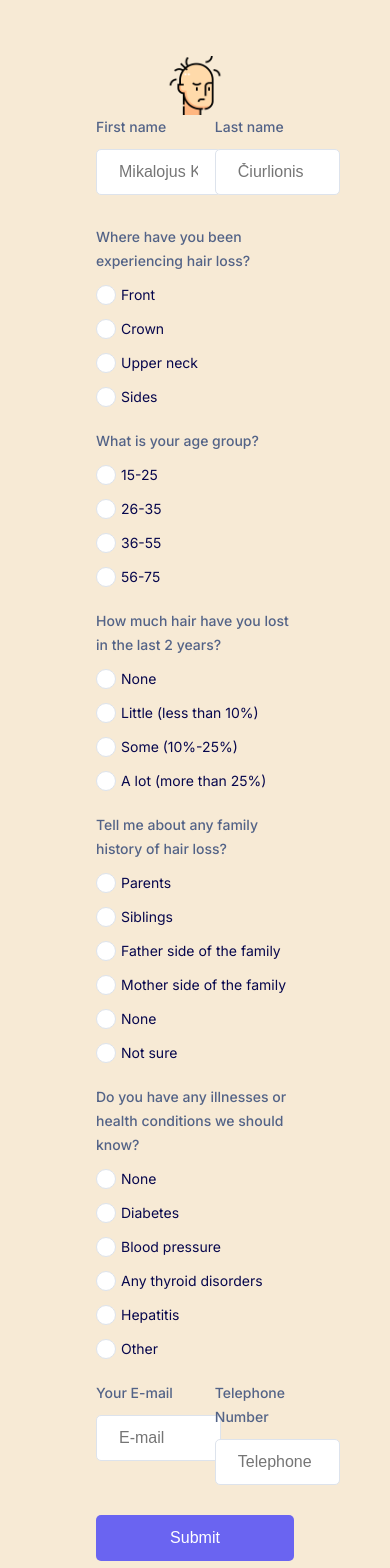
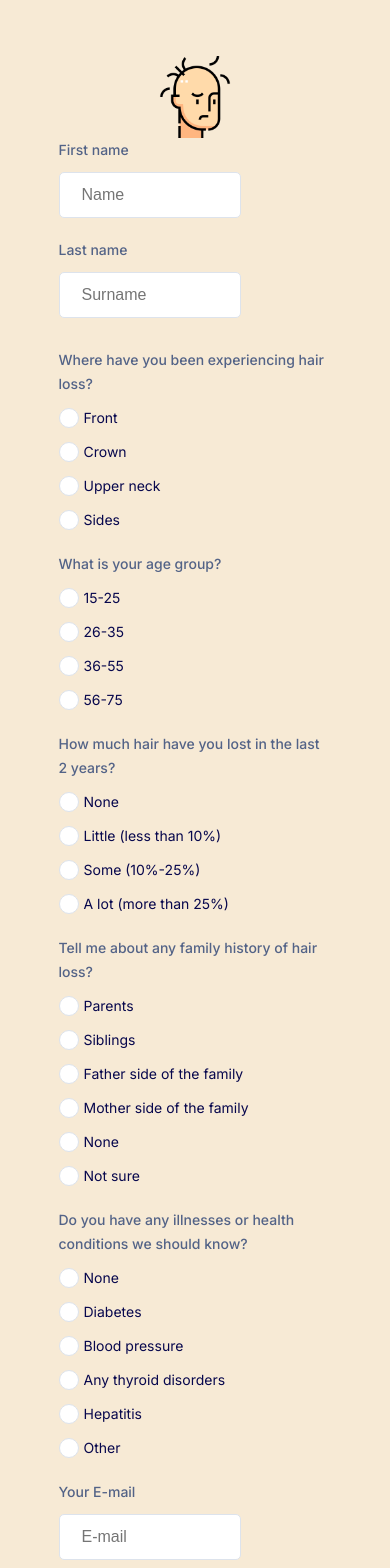
Before and after one commit to abdulhakim-altunkaya/chatgpt_react, a React (Create React App) app: page / in a window 390 px wide. Shown: the part 40-1608 px from the top of the page. Built offline with nearby package versions, Linux system fonts and the light colour scheme; no server answers; the HTML template or start-up script is replaced by a standard one.

Commit message:
css is updated for small screens, prompt improved

```diff
--- a/src/App.js
+++ b/src/App.js
@@ -42,8 +42,8 @@ function App() {
 
         Keep report short for around 2 paragraphs.
 
-        In your response, you can address directly. I mean you can say "You".
-        Advice some pills.
+        In your response, you can address directly. Do not use name.
+        Advice some pills. You can give medications name.
         Do not write it like a letter.
         Do not use medical caution sentences. Just write about the situation and advice our
         company. Use these data for hair loss report:
@@ -77,12 +77,12 @@ function App() {
             <div>
                 <label htmlFor="firstname" className="formbold-form-label"> First name </label>
                 <input type="text" name="firstname" id="firstname" value={inputs.firstname || ""} onChange={handleChange}
-                placeholder="Mikalojus Konstantinas" className="formbold-form-input" />
+                placeholder="Name" className="formbold-form-input" />
             </div>
             <div>
                 <label htmlFor="lastname" className="formbold-form-label"> Last name </label>
                 <input type="text" name="lastname" id="lastname" value={inputs.lastname || ""} onChange={handleChange}
-                placeholder="Čiurlionis" className="formbold-form-input" />
+                placeholder="Surname" className="formbold-form-input" />
             </div>
             </div>
 
--- a/src/index.css
+++ b/src/index.css
@@ -149,3 +149,17 @@ body {
   margin-right: auto;
   width: 30%;
 }
+
+
+@media (max-width: 900px) {
+  .formbold-input-flex {
+    display: flex;
+    flex-direction: column;
+  }
+  .formbold-input-flex > div {
+    width: 50%;
+  }
+  .formbold-btn {
+    width: 70vw !important;
+  }
+}
```
